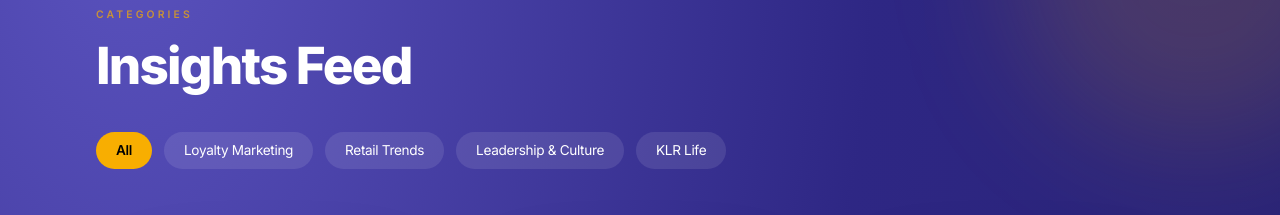
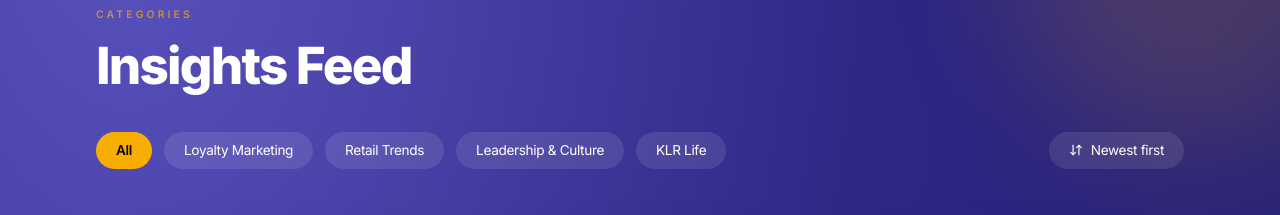
Before and after one commit to andreapiscioneri/KLR-restyling, a Next.js app: page /blog in a window 1280 px wide. Shown: the part 1720-1935 px from the top of the page. Built offline with nearby package versions, Linux system fonts and the light colour scheme.

Commit message:
fix filtri

```diff
--- a/src/app/components/blog.tsx
+++ b/src/app/components/blog.tsx
@@ -1,7 +1,7 @@
 "use client";
 
 import { useState } from "react";
-import { ArrowUpRight } from "lucide-react";
+import { ArrowUpRight, ArrowDownUp } from "lucide-react";
 import { ImageWithFallback } from "./figma/ImageWithFallback";
 import { softShadow } from "./ui-bits";
 import { fallbackPosts, images, type Post } from "../data";
@@ -79,13 +79,18 @@ export function Blog({ go, initialPosts, initialHero }: BlogProps) {
     ? initialPosts.map(toInsightPostFromCms)
     : fallbackPosts.map(toInsightPost);
   const [cat, setCat] = useState<InsightCategory>("All");
+  const [sortOrder, setSortOrder] = useState<"newest" | "oldest">("newest");
   const [visible, setVisible] = useState(PAGE_SIZE);
   const heroEyebrow = initialHero?.eyebrow || "Insights";
   const heroTitle = initialHero?.title || "Ideas, Trends & Stories from KLR hands on experience";
   const heroSubtitle = initialHero?.subtitle || "Fresh perspectives on loyalty marketing, retail innovation, and the people behind our work.";
   const heroVisible = initialHero?._visible !== false;
 
-  const filtered = cat === "All" ? posts : posts.filter((p) => p.normalizedCategory === cat);
+  const byCategory = cat === "All" ? posts : posts.filter((p) => p.normalizedCategory === cat);
+  const filtered = [...byCategory].sort((a, b) => {
+    const diff = new Date(a.date).getTime() - new Date(b.date).getTime();
+    return sortOrder === "newest" ? -diff : diff;
+  });
   const featured = filtered[0] || posts[0];
   const feed = filtered.filter((p) => p.id !== featured?.id);
 
@@ -165,8 +170,9 @@ export function Blog({ go, initialPosts, initialHero }: BlogProps) {
               Insights Feed
             </h2>
 
-            {/* Category filter */}
-            <div className="flex flex-wrap gap-3 mt-10">
+            {/* Category filter + sort by date */}
+            <div className="flex flex-wrap items-center justify-between gap-4 mt-10">
+              <div className="flex flex-wrap gap-3">
                 {CATEGORIES.map((c) => (
                   <button
                     key={c}
@@ -181,6 +187,16 @@ export function Blog({ go, initialPosts, initialHero }: BlogProps) {
                     {c}
                   </button>
                 ))}
+              </div>
+              <button
+                type="button"
+                onClick={() => { setSortOrder((s) => (s === "newest" ? "oldest" : "newest")); setVisible(PAGE_SIZE); }}
+                className="inline-flex items-center gap-2 rounded-full px-5 py-2 tracking-tight bg-white/10 text-white hover:bg-white/20 transition-all"
+                style={{ fontSize: "0.85rem" }}
+              >
+                <ArrowDownUp className="w-3.5 h-3.5" />
+                {sortOrder === "newest" ? "Newest first" : "Oldest first"}
+              </button>
             </div>
           </AnimatedSection>
 
--- a/src/app/components/studies.tsx
+++ b/src/app/components/studies.tsx
@@ -2,7 +2,7 @@
 
 import { useState } from "react";
 import { ImageWithFallback } from "./figma/ImageWithFallback";
-import { ArrowUpRight } from "lucide-react";
+import { ArrowUpRight, ArrowDownUp } from "lucide-react";
 import { softShadow } from "./ui-bits";
 import { studies as fallbackStudies, images } from "../data";
 import { PageHero } from "./page-hero";
@@ -30,6 +30,7 @@ type StudiesProps = {
 export function Studies({ go, initialStudies, initialPageData }: StudiesProps) {
   const [sector, setSector] = useState<"all" | "retail" | "petrol">("all");
   const [brand, setBrand] = useState<string>("all");
+  const [sortOrder, setSortOrder] = useState<"newest" | "oldest">("newest");
   const [visible, setVisible] = useState(PAGE_SIZE);
   const studies = initialStudies?.length ? initialStudies : fallbackStudies;
   const hero = initialPageData?.hero;
@@ -47,10 +48,15 @@ export function Studies({ go, initialStudies, initialPageData }: StudiesProps) {
 
   const brands = Array.from(new Set(studies.map((s) => s.brand))).sort((a, b) => a.localeCompare(b));
 
-  const filtered = studies.filter((s) => {
+  const filtered = studies
+    .filter((s) => {
       const sectorMatch = sector === "all" || s.cat === sector;
       const brandMatch = brand === "all" || s.brand === brand;
       return sectorMatch && brandMatch;
+    })
+    .sort((a, b) => {
+      const diff = (parseInt(a.year, 10) || 0) - (parseInt(b.year, 10) || 0);
+      return sortOrder === "newest" ? -diff : diff;
     });
 
   return (
@@ -71,9 +77,20 @@ export function Studies({ go, initialStudies, initialPageData }: StudiesProps) {
             <div className="tracking-[0.3em] uppercase text-[#F8AE01]/70" style={{ fontSize: "0.65rem", fontWeight: 600 }}>
               Filters
             </div>
-            <h2 className="text-white tracking-[-0.035em] mt-4" style={{ fontSize: "clamp(2rem, 4vw, 3.5rem)", fontWeight: 800, lineHeight: 1.05 }}>
+            <div className="flex flex-wrap items-end justify-between gap-4 mt-4">
+              <h2 className="text-white tracking-[-0.035em]" style={{ fontSize: "clamp(2rem, 4vw, 3.5rem)", fontWeight: 800, lineHeight: 1.05 }}>
                 Find the Right <span className="text-[#F8AE01]">Campaign Story</span>
               </h2>
+              <button
+                type="button"
+                onClick={() => { setSortOrder((s) => (s === "newest" ? "oldest" : "newest")); setVisible(PAGE_SIZE); }}
+                className="inline-flex items-center gap-2 rounded-full px-5 py-2 tracking-tight bg-white/10 text-white hover:bg-white/20 transition-all"
+                style={{ fontSize: "0.85rem" }}
+              >
+                <ArrowDownUp className="w-3.5 h-3.5" />
+                {sortOrder === "newest" ? "Newest first" : "Oldest first"}
+              </button>
+            </div>
 
             <div className="mt-10 grid lg:grid-cols-2 gap-6">
               <div className="rounded-[24px] p-6 border border-white/15" style={{ background: "rgba(255,255,255,0.07)" }}>
```
Also changed, not shown: 1 other file (tests, documents, lock files or other folders). Lines whose indentation alone changed are shown as unchanged.
